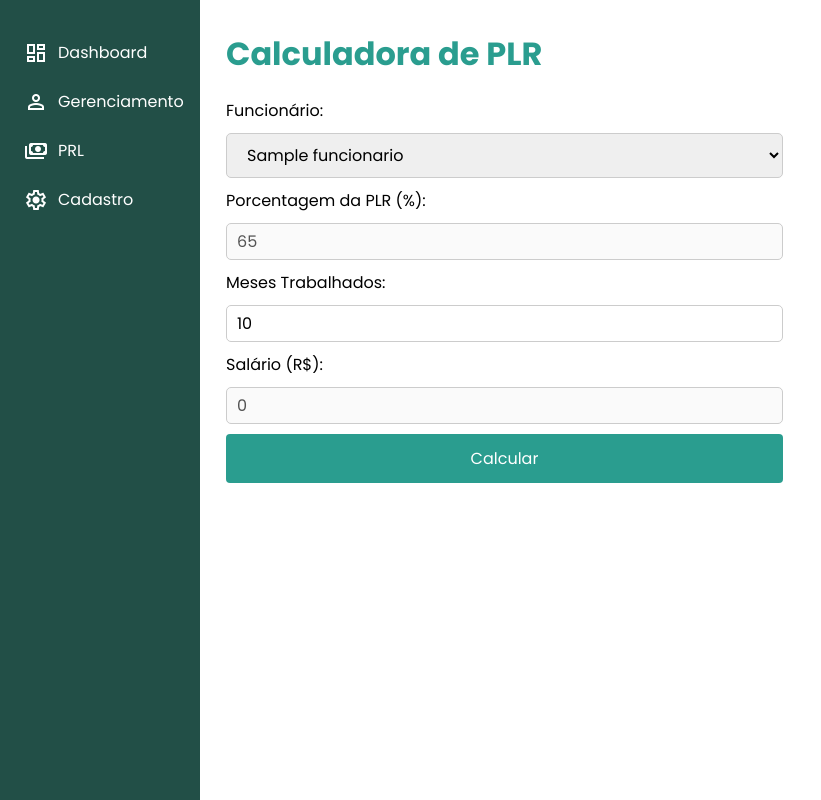
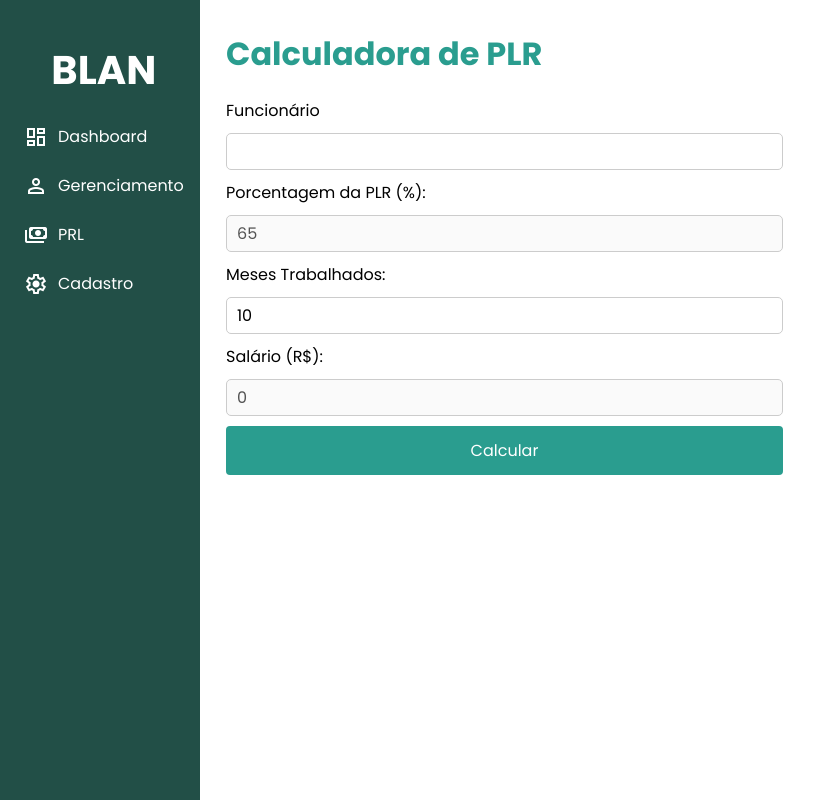
Before and after one commit to johnvmp275/hakaton-tomi, a PHP site: page /calculo-prl in a window 1280 px wide. Shown: the whole page, without its empty margins (0-821 px from the left). Run offline with PHP 8.4, Linux system fonts and the light colour scheme; tables that the repository leaves empty or names only in its code hold one stand-in row (values such as "Sample post").

Commit message:
nova-att

```diff
--- a/situacao-1/app/resources/components/generoGrafico.php
+++ b/situacao-1/app/resources/components/generoGrafico.php
@@ -60,7 +60,7 @@ $conn->close();
 
 
     <div class="form-group" style="max-height: 360px; max-width: 450px; margin-bottom: 100px;">
-        <label for="" class="subtitle titulo">Atendimentos por Gênero:</label>
+        <label for="" class="subtitle titulo">Atendimentos por Sexo:</label>
         <canvas id="generoGrafico" style="margin-left:40px"></canvas>
     </div>
 
@@ -74,7 +74,7 @@ $conn->close();
                 data: {
                     labels: ["Feminino", "Masculino", "Outros"],
                     datasets: [{
-                        label: "Atendimentos por Gênero",
+                        label: "Atendimentos por Sexo",
                         data: [<?= $feminino_count ?>, <?= $masculino_count ?>, <?= $outros_count ?>],
                         backgroundColor: ['#FF6384', '#36A2EB', '#FFCE56'],
                         borderWidth: 1,
--- a/situacao-1/app/resources/pacientes.php
+++ b/situacao-1/app/resources/pacientes.php
@@ -48,7 +48,7 @@ $result = $stmt->get_result();
             <tr>
                 <th>Nome</th>
                 <th>Nascimento</th>
-                <th>Gênero</th>
+                <th>Sexo</th>
                 <th>Documento</th>
                 <th>Contato</th>
                 <th>Ocupação</th>
--- a/situacao-1/index.php
+++ b/situacao-1/index.php
@@ -57,6 +57,11 @@ $tituloPagina = ucfirst(str_replace('-', ' ', $rota));
     <nav class="navbar">
       <ul class="nav-menu itens-menu">
         <li class="nav-item">
+          <a href="/" class="nav-link">
+            <h1 style="font-size:40px; margin: 0 auto;">BLAN</h1>
+          </a>
+        </li>
+        <li class="nav-item">
           <a href="/" class="nav-link"><span class="material-symbols-outlined">
               dashboard
             </span>Dashboard</a>
--- a/situacao-2/app/resources/calculo-prl.php
+++ b/situacao-2/app/resources/calculo-prl.php
@@ -65,8 +65,12 @@ if ($_SERVER["REQUEST_METHOD"] == "POST") {
 <div class="container">
     <h1 class="titulo">Calculadora de PLR</h1>
     <form method="post" action="" class="form-group">
-        <label for="funcionario">Funcionário: </label>
-        <select id="lista-funcionarios" name="funcionario">
+        <div class="form-group">
+            <label for="">
+                Funcionário
+            </label>
+            <input class="form-control" type="text" id="funcionario" name="funcionario" list="lista-funcionarios" required value="<?php echo htmlspecialchars($funcionarioNome); ?>">
+            <datalist class="form-control" id="lista-funcionarios">
                 <?php
                 // Selecionar funcionário
                 $sql = "SELECT id, nome FROM funcionarios";
@@ -74,13 +78,14 @@ if ($_SERVER["REQUEST_METHOD"] == "POST") {
                 // Loop para exibir cada funcionário na lista de opções
                 if ($result->num_rows > 0) {
                     while ($row = $result->fetch_assoc()) {
-                    echo "<option value='" . htmlspecialchars($row['nome']) . "'>" . htmlspecialchars($row['nome']) . "</option>";
+                        echo "<option value='" . htmlspecialchars($row['nome']) . "'>" . $row['id'] . "</option>";
                     }
                 } else {
                     echo "<option value=''>Nenhum funcionário encontrado</option>";
                 }
                 ?>
-        </select>
+            </datalist>
+        </div>
 
         <div class="form-group">
             <label for="porcentagem">Porcentagem da PLR (%): </label>
--- a/situacao-2/index.php
+++ b/situacao-2/index.php
@@ -56,6 +56,11 @@ $tituloPagina = ucfirst(str_replace('-', ' ', $rota));
   <aside>
     <nav class="navbar">
       <ul class="nav-menu itens-menu">
+      <li class="nav-item">
+          <a href="/" class="nav-link">
+            <h1 style="font-size:40px; margin: 0 auto;">BLAN</h1>
+          </a>
+        </li>
         <li class="nav-item">
           <a href="/dashboard" class="nav-link"><span class="material-symbols-outlined">
               dashboard
```
Also changed, not shown: situacao-1/app/resources/pagina-cadastro.php (+9 -7 lines). Lines whose indentation alone changed are shown as unchanged.
